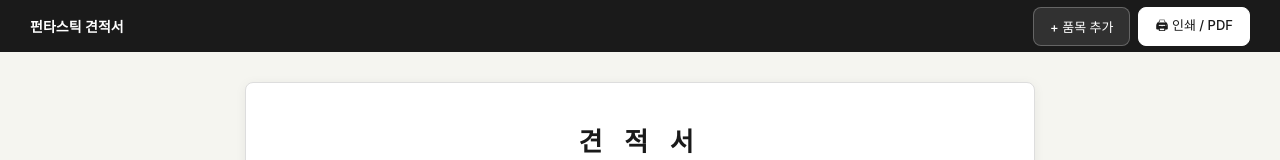
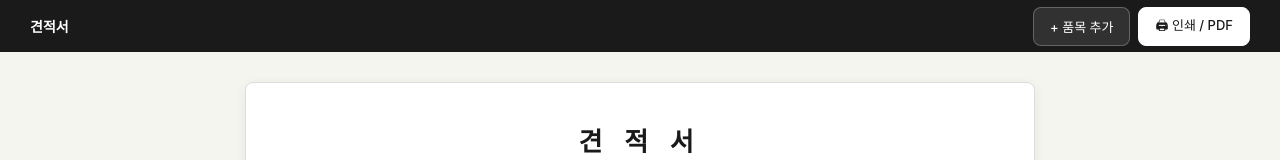
Before and after one commit to gihoan1209-lgtm/funtastic-quote, a Next.js app: page / in a window 1280 px wide. Shown: the top 160 px of the page. Built offline with nearby package versions, Linux system fonts and the light colour scheme.

Commit message:
Update page.js

```diff
--- a/app/page.js
+++ b/app/page.js
@@ -92,7 +92,7 @@ export default function QuotePage() {
   return (
     <>
       <div className="toolbar">
-        <div className="toolbar-logo">펀타스틱 견적서</div>
+        <div className="toolbar-logo">견적서</div>
         <div className="toolbar-actions">
           <button className="btn" onClick={addItem}>+ 품목 추가</button>
           <button className="btn btn-white" onClick={handlePrint}>🖨 인쇄 / PDF</button>
```
